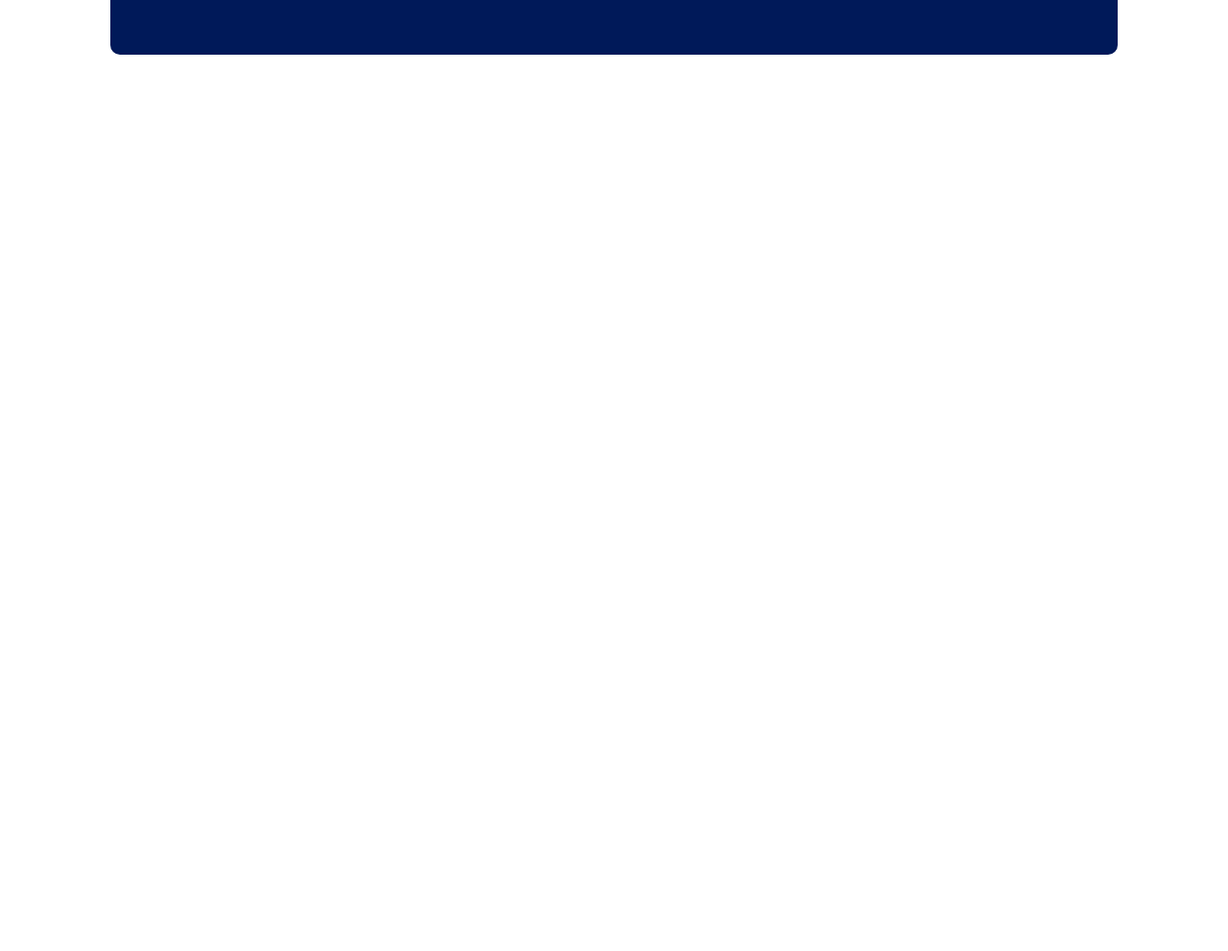
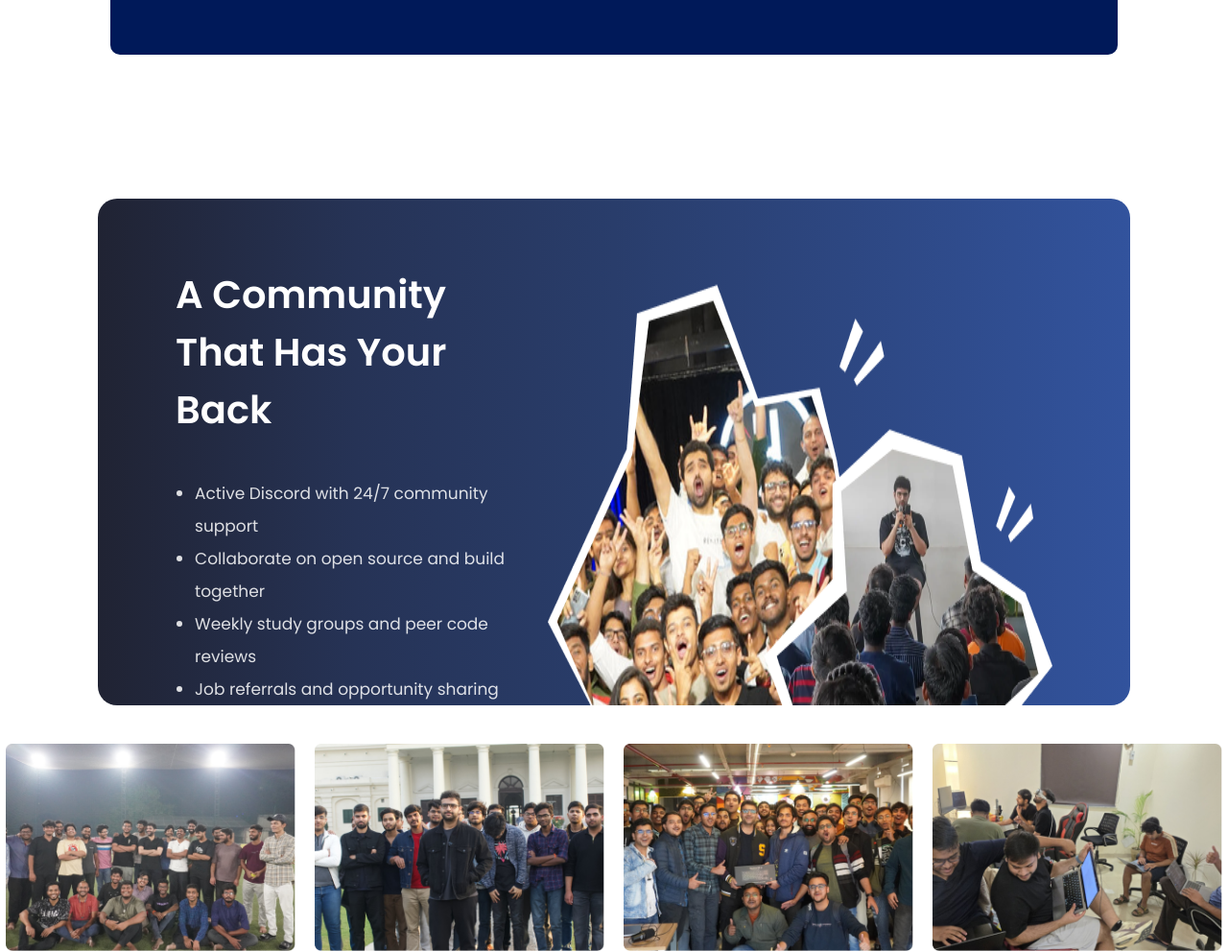
Before and after one commit to tarunsharmawee/Bootcamp1_Webdev, a plain HTML site: page lecture1/assignment3/index.html in a window 1280 px wide. Shown: the part 3868-4859 px from the top of the page at 96% size. Before the commit the page ends 3925 px from the top, so only its background shows below. Drawn offline with Linux system fonts and the light colour scheme; a web font is replaced by a local one.

Commit message:
added why community section

```diff
--- a/lecture1/assignment3/index.html
+++ b/lecture1/assignment3/index.html
@@ -474,8 +474,16 @@
                   src="https://www.youtube-nocookie.com/embed/dRXq81Om2a4"
                   title="YouTube video player"
                   frameborder="0"
-  allow="accelerometer; autoplay; clipboard-write; encrypted-media; gyroscope; picture-in-picture"
-  allowfullscreen>
+                  allow="
+                    accelerometer;
+                    autoplay;
+                    clipboard-write;
+                    encrypted-media;
+                    gyroscope;
+                    picture-in-picture;
+                  "
+                  allowfullscreen
+                >
                 </iframe>
 
                 <div class="pod-text">
@@ -510,5 +518,48 @@
         </div>
       </div>
     </div>
+    <div class="community">
+      <div class="community-container">
+        <div class="big-community">
+          <div>
+            <div class="community-sup">A Community That Has Your Back</div>
+            <div class="community-sub">
+              <ul>
+                <li>Active Discord with 24/7 community support</li>
+                <li>Collaborate on open source and build together</li>
+                <li>Weekly study groups and peer code reviews</li>
+                <li>Job referrals and opportunity sharing</li>
+              </ul>
+            </div>
+          </div>
+          <img src="./styles/public/community1.png" alt="" />
+        </div>
+      </div>
+    </div>
+    <div class="smaller-community">
+      <div class="workable-community">
+        <img
+          class="community-photos"
+          src="./styles/public/community2.png"
+          alt=""
+        />
+        <img
+          class="community-photos"
+          src="./styles/public/community3.png"
+          alt=""
+        />
+        <img
+          class="community-photos"
+          src="./styles/public/community4.png"
+          alt=""
+        />
+        <img
+          class="community-photos"
+          src="./styles/public/community5.png"
+          alt=""
+        />
+      </div>
+    </div>
+
   </body>
 </html>
--- a/lecture1/assignment3/styles/css/community.css
+++ b/lecture1/assignment3/styles/css/community.css
@@ -0,0 +1,52 @@
+.community {
+  width: 100%;
+  display: flex;
+  justify-content: center;
+  align-items: center;
+  margin-top: 150px;
+}
+.community-container {
+  width: 84%;
+  display: flex;
+  justify-content: center;
+  border-radius: 20px;
+  color: white;
+  background: linear-gradient(
+    to right,
+    #202333 0%,
+    #263356 25%,
+   #293d6b 50%,
+   #32539d 100%
+  );
+}
+.big-community {
+  width: 85%;
+  display: flex;
+  padding: 70px 0px 0px 0px;
+}
+.community-sup {
+  flex-wrap: wrap;
+  font-size: 40px;
+  font-weight: 600;
+}
+.community-sub {
+  margin: 40px 0px 0px 20px;
+  line-height: 0.9cm;
+  font-size: 17px;
+  opacity: 0.85;
+}
+.smaller-community{
+    display: flex;
+    justify-content: center;
+    margin-top: 40px;
+}
+.workable-community{
+    width: 85%;
+    display: flex;
+    gap: 20px;
+    justify-content: center;
+}
+.community-photos{
+    width: 302px;
+    height: 226;
+}
```
Also changed, not shown: lecture1/assignment3/styles/css/Global.css (line endings or trailing spaces). Lines whose indentation alone changed are shown as unchanged.
